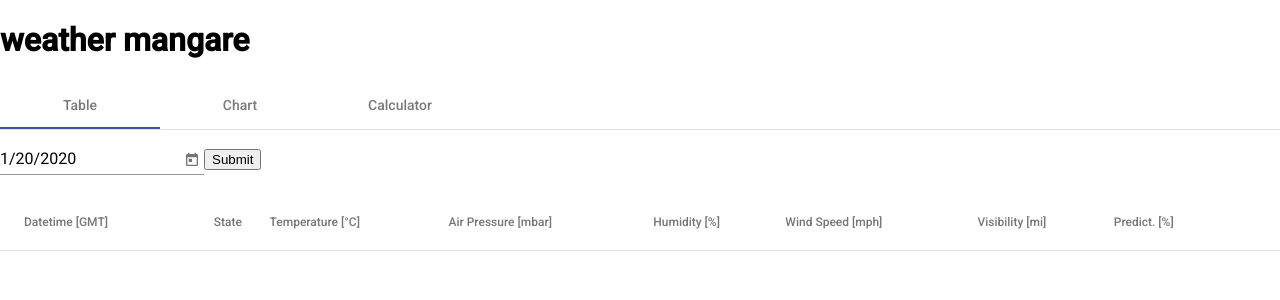
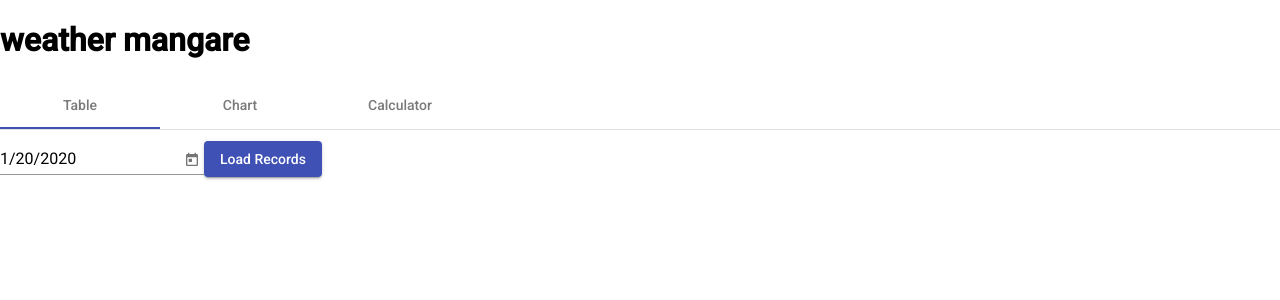
Before and after one commit to Kubiskoi/weathermanager, an Angular app: page /table in a window 1280 px wide. Shown: the top 300 px of the page. Built offline with nearby package versions, Linux system fonts and the light colour scheme.

Commit message:
display table after data being loaded

```diff
--- a/src/app/app.module.ts
+++ b/src/app/app.module.ts
@@ -16,6 +16,7 @@ import { MatTableModule } from '@angular/material/table';
 import { MatDatepickerModule } from '@angular/material/datepicker';
 import { MatInputModule } from '@angular/material/input';
 import { MatNativeDateModule } from '@angular/material/core';
+import { MatButtonModule } from '@angular/material/button';
 
 @NgModule({
   declarations: [
@@ -35,7 +36,8 @@ import { MatNativeDateModule } from '@angular/material/core';
     MatTableModule,
     MatInputModule,
     MatDatepickerModule,
-    MatNativeDateModule
+    MatNativeDateModule,
+    MatButtonModule
   ],
   providers: [MatNativeDateModule],
   bootstrap: [AppComponent]
--- a/src/app/table/table.component.html
+++ b/src/app/table/table.component.html
@@ -1,7 +1,4 @@
-<!-- <p *ngIf="records.length === 0">loading</p> -->
-
 <div>
-
 
     <form [formGroup]="dateForm" (ngSubmit)="onSubmit()">
         <mat-form-field>
@@ -9,12 +6,14 @@
             <mat-datepicker-toggle [for]="myDate" matSuffix></mat-datepicker-toggle>
             <mat-datepicker #myDate></mat-datepicker>
         </mat-form-field>
-        <button type="submit">Submit</button>
+        <button mat-raised-button color="primary" type="Submit">Load Records</button>
     </form>
 
+    <div *ngIf="loading">
+        Loading
+    </div>
 
-
-<table mat-table [dataSource]="records">
+    <table *ngIf="hasData" mat-table [dataSource]="records">
         <ng-container matColumnDef="created">
             <th mat-header-cell *matHeaderCellDef> Datetime [GMT] </th>
             <td mat-cell *matCellDef="let element"> {{ element.created | date:'short':'GMT' }} </td>
@@ -59,4 +58,5 @@
         <tr mat-row *matRowDef="let row; columns: displayedColumns;"></tr>
 
     </table>
+
 </div>
--- a/src/app/table/table.component.ts
+++ b/src/app/table/table.component.ts
@@ -13,6 +13,8 @@ import { Record } from '../models/record.model';
 export class TableComponent implements OnInit, OnDestroy {
   private records: Record[] = [];
   private recordsSubscription: Subscription;
+  private hasData = false;
+  private loading = false;
 
   private displayedColumns: string[] = ['created', 'weather_state_name','temperature' ,'air_pressure' ,'humidity' ,'wind_speed', 'visibility', 'predictability'];
   private maxDate = new Date();
@@ -31,11 +33,15 @@ export class TableComponent implements OnInit, OnDestroy {
     this.recordsSubscription = this.recordsService.recordsSubjectChange.subscribe(
       (records: Record[]) => {
         this.records = records;
+        this.hasData = true;
+        this.loading = false;
       }
     )
   }
 
   onSubmit() {
+    this.loading = true;
+
     const date = new Date(this.dateForm.value.date);
     const year = date.getFullYear();
     const month = (date.getMonth() + 1);
```
Also changed, not shown: src/app/table/table.component.scss (line endings or trailing spaces). Lines whose indentation alone changed are shown as unchanged.
